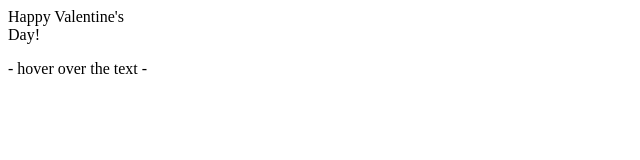
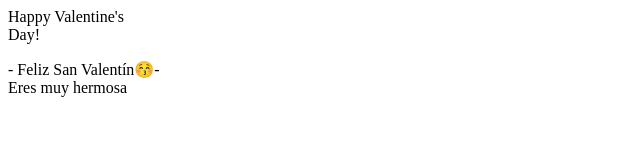
Before and after one commit to lucci-flores/San-Valent-n-, a plain HTML site: page index.html in a window 1280 px wide. Shown: the whole page, without its empty margins (0-640 px from the left). Drawn offline with Linux system fonts and the light colour scheme.

Commit message:
Update index.html

```diff
--- a/index.html
+++ b/index.html
@@ -27,5 +27,5 @@
   </div>
   <div class="text"><span>Happy Valentine's</br> Day!</div>
 </div>
-<p class="hover">- hover over the text -</p>
+<p class="hover">- Feliz San Valentín😚-<br>Eres muy hermosa</p>
 </div>
```
